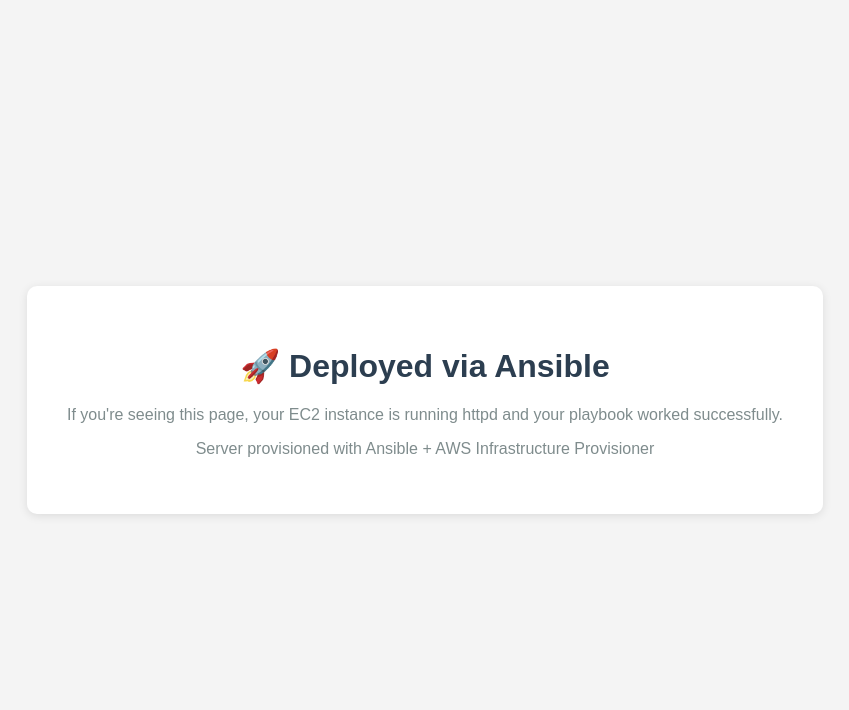
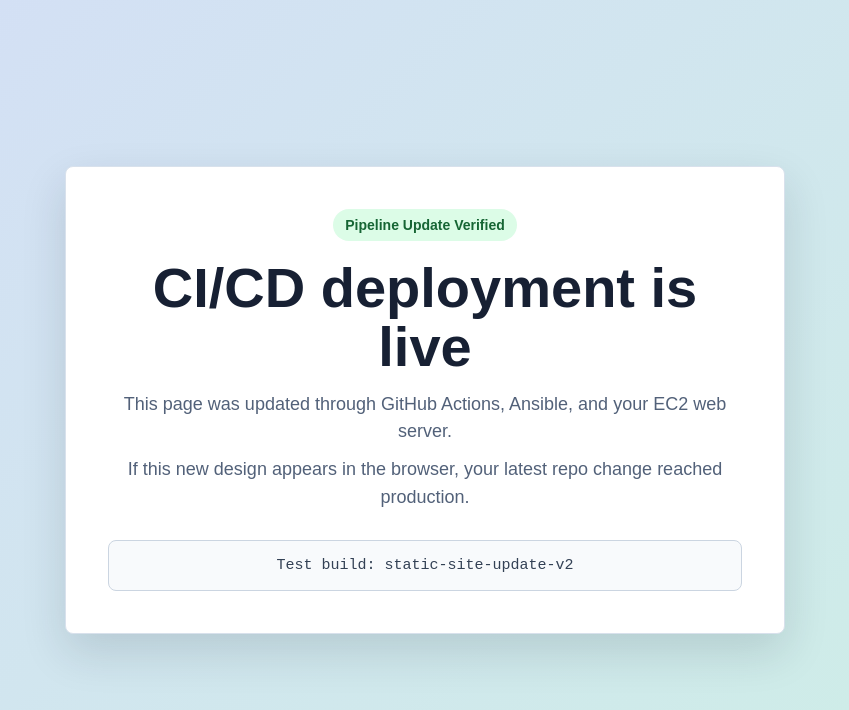
Before and after one commit to dAnkc0der/Infrastructure-Projects, a plain HTML site: page aws/files/index.html in a window 1280 px wide. Shown: the whole page, without its empty margins (215-1064 px from the left). Drawn offline with Linux system fonts and the light colour scheme.

Commit message:
Update static site test page

```diff
--- a/aws/files/index.html
+++ b/aws/files/index.html
@@ -3,33 +3,79 @@
 <head>
     <meta charset="UTF-8">
     <meta name="viewport" content="width=device-width, initial-scale=1.0">
-    <title>Ansible AWS Deployment</title>
+    <title>CI/CD Deployment Test</title>
     <style>
+        * {
+            box-sizing: border-box;
+        }
+
         body {
-            font-family: Arial, sans-serif;
-            display: flex;
-            justify-content: center;
-            align-items: center;
-            height: 100vh;
             margin: 0;
-            background-color: #f4f4f4;
+            min-height: 100vh;
+            font-family: Arial, Helvetica, sans-serif;
+            color: #172033;
+            background:
+                linear-gradient(135deg, rgba(29, 78, 216, 0.16), rgba(16, 185, 129, 0.18)),
+                #f7fafc;
+            display: grid;
+            place-items: center;
+            padding: 24px;
+        }
+
+        main {
+            width: min(720px, 100%);
+            background: #ffffff;
+            border: 1px solid #d8e1ec;
+            border-radius: 8px;
+            padding: 42px;
+            box-shadow: 0 18px 45px rgba(23, 32, 51, 0.14);
             text-align: center;
         }
-        .container {
-            background: white;
-            padding: 40px;
-            border-radius: 10px;
-            box-shadow: 0 2px 10px rgba(0,0,0,0.1);
+
+        .badge {
+            display: inline-block;
+            margin-bottom: 18px;
+            padding: 8px 12px;
+            border-radius: 999px;
+            background: #dcfce7;
+            color: #166534;
+            font-size: 14px;
+            font-weight: 700;
+            letter-spacing: 0;
         }
-        h1 { color: #2c3e50; }
-        p { color: #7f8c8d; }
+
+        h1 {
+            margin: 0 0 14px;
+            font-size: clamp(32px, 6vw, 56px);
+            line-height: 1.05;
+        }
+
+        p {
+            margin: 10px 0;
+            color: #526179;
+            font-size: 18px;
+            line-height: 1.55;
+        }
+
+        .version {
+            margin-top: 28px;
+            padding: 16px;
+            border: 1px solid #cbd5e1;
+            border-radius: 8px;
+            background: #f8fafc;
+            color: #334155;
+            font-family: "Courier New", monospace;
+            font-size: 15px;
+        }
     </style>
 </head>
 <body>
-    <div class="container">
-        <h1>🚀 Deployed via Ansible</h1>
-        <p>If you're seeing this page, your EC2 instance is running httpd and your playbook worked successfully.</p>
-        <p>Server provisioned with Ansible + AWS Infrastructure Provisioner</p>
-    </div>
+    <main>
+        <div class="badge">Pipeline Update Verified</div>
+        <h1>CI/CD deployment is live</h1>
+        <p>This page was updated through GitHub Actions, Ansible, and your EC2 web server.</p>
+        <p>If this new design appears in the browser, your latest repo change reached production.</p>
+        <div class="version">Test build: static-site-update-v2</div>
+    </main>
 </body>
 </html>
```
